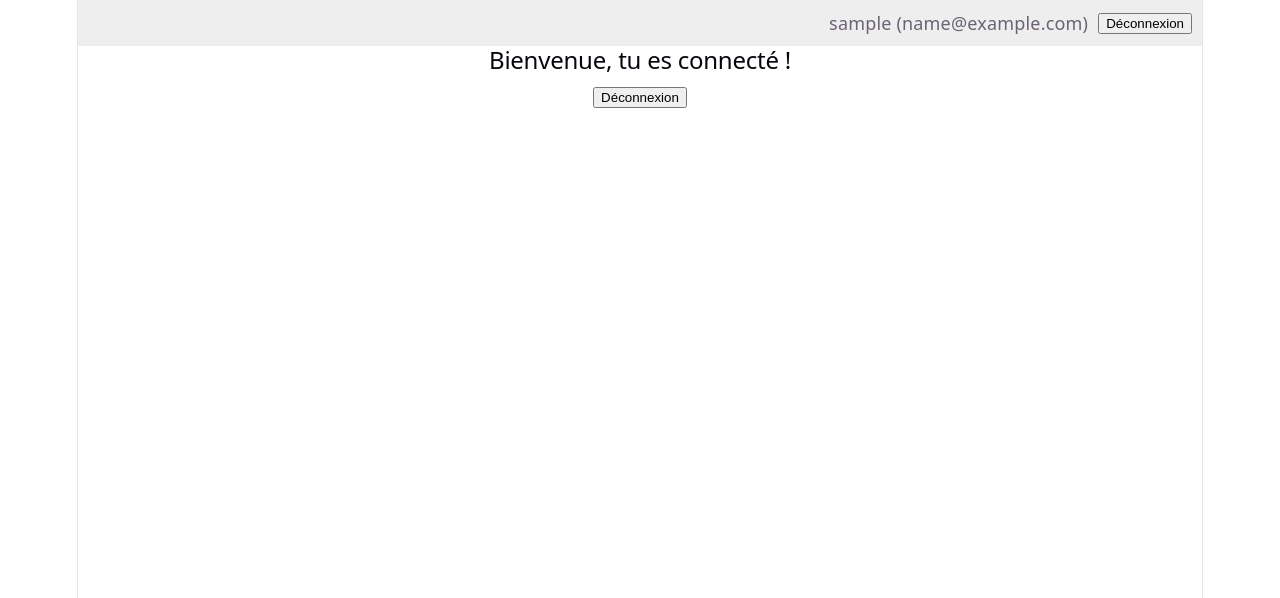
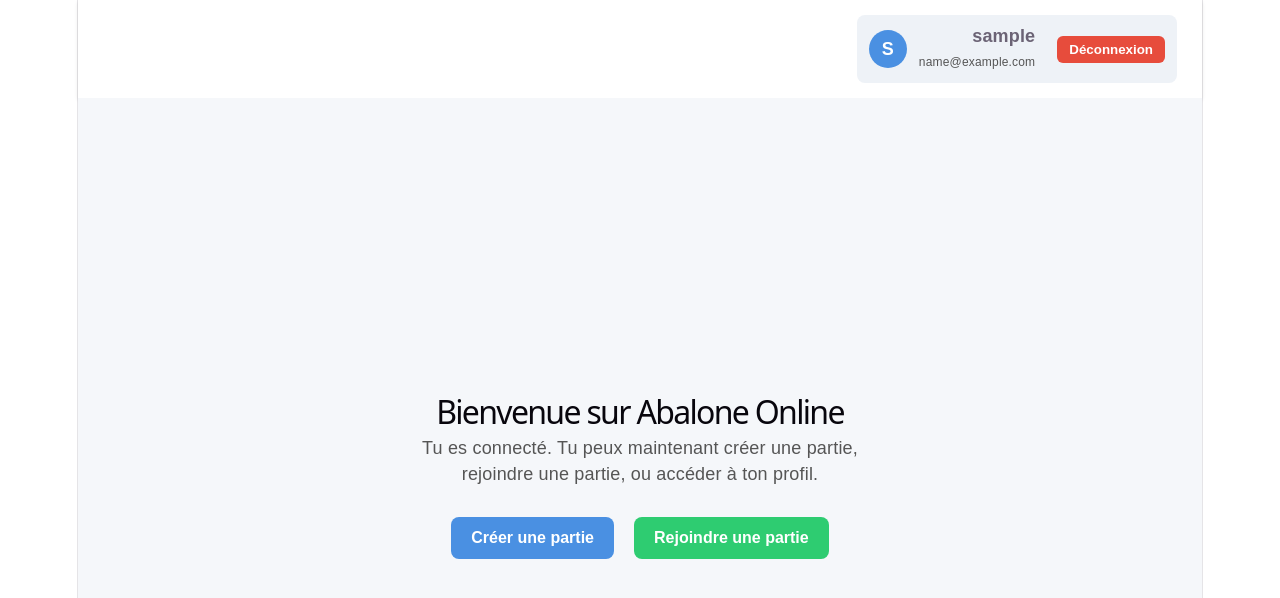
Before and after one commit to Estherfabre01/Abalone-web, a React (Vite) app in the folder Projet_web/Front_React/my-app/: page / in a window 1280 px wide. Shown: the top 598 px of the page. Built offline with nearby package versions, Linux system fonts and the light colour scheme; sample sign-in values are in the browser's storage.

Commit message:
login + home OK

```diff
--- a/Projet_web/Front_React/my-app/src/pages/Header.jsx
+++ b/Projet_web/Front_React/my-app/src/pages/Header.jsx
@@ -4,16 +4,68 @@ export default function Header() {
   const { user, logout } = useAuth();
 
   return (
-    <header style={{
-      display: "flex",
-      justifyContent: "flex-end",
-      padding: "10px",
-      background: "#eee"
-    }}>
+    <header
+      style={{
+        display: "flex",
+        justifyContent: "flex-end",
+        alignItems: "center",
+        padding: "15px 25px",
+        background: "white",
+        boxShadow: "0 2px 4px rgba(0,0,0,0.1)",
+        fontFamily: "Arial, sans-serif"
+      }}
+    >
       {user && (
-        <div style={{ display: "flex", alignItems: "center", gap: "10px" }}>
-          <span>{user.username} ({user.email})</span>
-          <button onClick={logout}>Déconnexion</button>
+        <div
+          style={{
+            display: "flex",
+            alignItems: "center",
+            gap: "12px",
+            padding: "8px 12px",
+            borderRadius: "8px",
+            background: "#eef2f7"
+          }}
+        >
+          {/* Avatar rond */}
+          <div
+            style={{
+              width: "38px",
+              height: "38px",
+              borderRadius: "50%",
+              background: "#4a90e2",
+              color: "white",
+              display: "flex",
+              justifyContent: "center",
+              alignItems: "center",
+              fontWeight: "bold",
+              fontSize: "18px"
+            }}
+          >
+            {user.username.charAt(0).toUpperCase()}
+          </div>
+
+          {/* Infos user */}
+          <div style={{ textAlign: "right" }}>
+            <div style={{ fontWeight: "bold" }}>{user.username}</div>
+            <div style={{ fontSize: "12px", color: "#555" }}>{user.email}</div>
+          </div>
+
+          {/* Bouton logout */}
+          <button
+            onClick={logout}
+            style={{
+              marginLeft: "10px",
+              padding: "6px 12px",
+              background: "#e74c3c",
+              color: "white",
+              border: "none",
+              borderRadius: "6px",
+              cursor: "pointer",
+              fontWeight: "bold"
+            }}
+          >
+            Déconnexion
+          </button>
         </div>
       )}
     </header>
--- a/Projet_web/Front_React/my-app/src/pages/Home.jsx
+++ b/Projet_web/Front_React/my-app/src/pages/Home.jsx
@@ -1,12 +1,57 @@
-import { useAuth } from "../auth/AuthContext";
+export default function Home() {
+  return (
+    <div
+      style={{
+        height: "calc(100vh - 70px)",
+        display: "flex",
+        flexDirection: "column",
+        justifyContent: "center",
+        alignItems: "center",
+        background: "#f5f7fa",
+        fontFamily: "Arial, sans-serif",
+        textAlign: "center"
+      }}
+    >
+      <h1 style={{ fontSize: "32px", marginBottom: "10px" }}>
+        Bienvenue sur Abalone Online
+      </h1>
 
-export default function Home() {
-  const { logout } = useAuth();
+      <p style={{ fontSize: "18px", color: "#555", maxWidth: "500px" }}>
+        Tu es connecté. Tu peux maintenant créer une partie, rejoindre une partie,
+        ou accéder à ton profil.
+      </p>
 
-  return (
-    <div>
-      <h2>Bienvenue, tu es connecté !</h2>
-      <button onClick={logout}>Déconnexion</button>
+      <div style={{ marginTop: "30px", display: "flex", gap: "20px" }}>
+        <button
+          style={{
+            padding: "12px 20px",
+            background: "#4a90e2",
+            color: "white",
+            border: "none",
+            borderRadius: "8px",
+            cursor: "pointer",
+            fontSize: "16px",
+            fontWeight: "bold"
+          }}
+        >
+          Créer une partie
+        </button>
+
+        <button
+          style={{
+            padding: "12px 20px",
+            background: "#2ecc71",
+            color: "white",
+            border: "none",
+            borderRadius: "8px",
+            cursor: "pointer",
+            fontSize: "16px",
+            fontWeight: "bold"
+          }}
+        >
+          Rejoindre une partie
+        </button>
+      </div>
     </div>
   );
 }
--- a/Projet_web/Front_React/my-app/src/pages/Login.jsx
+++ b/Projet_web/Front_React/my-app/src/pages/Login.jsx
@@ -13,21 +13,87 @@ export default function Login() {
     e.preventDefault();
     const res = await apiLogin(email, password);
 
-    if (res.token) {
+    console.log("Réponse login :", res);
+
+    if (res.token && res.user) {
       login(res.token, res.user);
-      console.log("Réponse login :", res);
       navigate("/");
     }
   }
 
   return (
-    <div>
-      <h2>Connexion</h2>
-      <form onSubmit={handleSubmit}>
-        <input placeholder="Email" onChange={e => setEmail(e.target.value)} />
-        <input type="password" placeholder="Mot de passe" onChange={e => setPassword(e.target.value)} />
-        <button>Se connecter</button>
-      </form>
+    <div
+      style={{
+        height: "100vh",
+        display: "flex",
+        justifyContent: "center",
+        alignItems: "center",
+        background: "linear-gradient(135deg, #4a90e2, #50c9c3)",
+        fontFamily: "Arial, sans-serif",
+        padding: "20px"
+      }}
+    >
+      <div
+        style={{
+          background: "white",
+          padding: "40px",
+          borderRadius: "12px",
+          boxShadow: "0 8px 20px rgba(0,0,0,0.15)",
+          width: "100%",
+          maxWidth: "380px",
+          textAlign: "center"
+        }}
+      >
+        <h1 style={{ marginBottom: "10px", fontSize: "26px", color: "#333" }}>
+          Bienvenue !
+        </h1>
+
+        <p style={{ marginBottom: "25px", color: "#666", fontSize: "15px" }}>
+          Connecte‑toi pour jouer au meilleur jeu :
+          <span style={{ fontWeight: "bold", color: "#4a90e2" }}>ABALONE</span>
+        </p>
+
+        <form onSubmit={handleSubmit} style={{ display: "flex", flexDirection: "column", gap: "15px" }}>
+          <input
+            placeholder="Email"
+            onChange={e => setEmail(e.target.value)}
+            style={{
+              padding: "12px",
+              borderRadius: "8px",
+              border: "1px solid #ccc",
+              fontSize: "14px"
+            }}
+          />
+
+          <input
+            type="password"
+            placeholder="Mot de passe"
+            onChange={e => setPassword(e.target.value)}
+            style={{
+              padding: "12px",
+              borderRadius: "8px",
+              border: "1px solid #ccc",
+              fontSize: "14px"
+            }}
+          />
+
+          <button
+            style={{
+              padding: "12px",
+              background: "#4a90e2",
+              color: "white",
+              border: "none",
+              borderRadius: "8px",
+              cursor: "pointer",
+              fontSize: "16px",
+              fontWeight: "bold",
+              marginTop: "10px"
+            }}
+          >
+            Se connecter
+          </button>
+        </form>
+      </div>
     </div>
   );
 }
```
